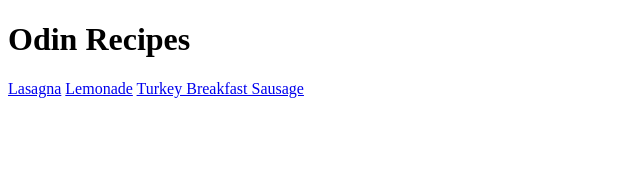
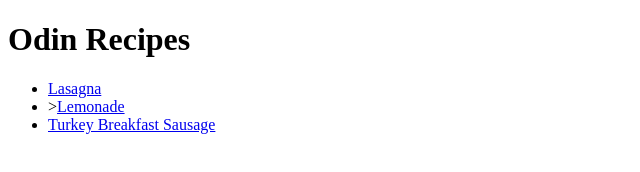
Before and after one commit to dang-nqh/odin-recipes, a plain HTML site: page index.html in a window 1280 px wide. Shown: the whole page, without its empty margins (0-640 px from the left). Drawn offline with Linux system fonts and the light colour scheme.

Commit message:
Modified index

```diff
--- a/index.html
+++ b/index.html
@@ -7,8 +7,10 @@
 
 	<body>
 		<h1>Odin Recipes</h1>
-		<a href="./recipes/lasagna.html">Lasagna</a>
-		<a href="./recipes/lemonade.html">Lemonade</a>
-		<a href="./recipes/turkey-sausage.html">Turkey Breakfast Sausage</a>
+		<ul>
+			<li><a href="./recipes/lasagna.html">Lasagna</a></li>
+			<li>><a href="./recipes/lemonade.html">Lemonade</a></li>
+			<li><a href="./recipes/turkey-sausage.html">Turkey Breakfast Sausage</a></li>
+		</ul>
 	</body>
 </html>
```
